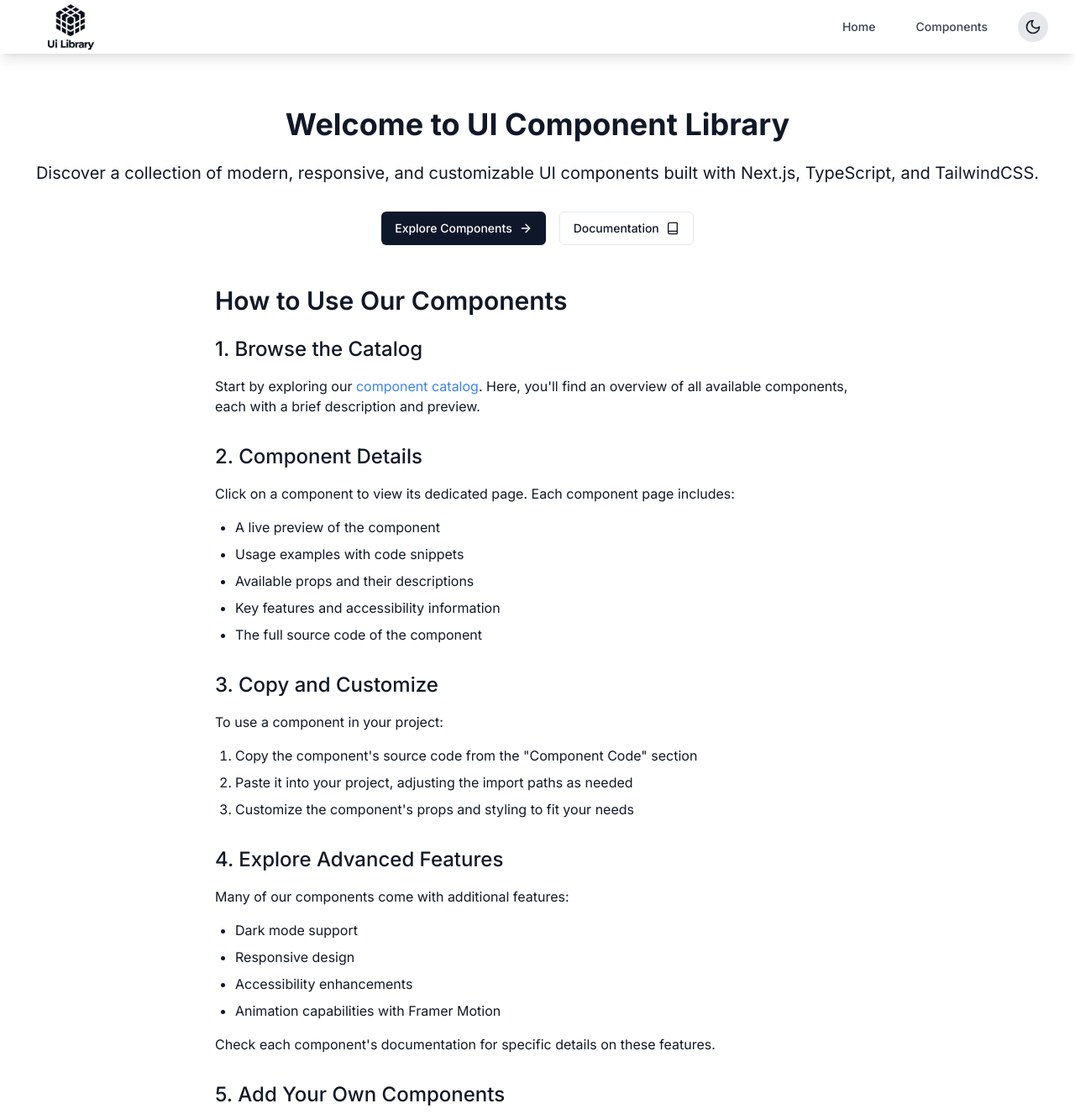
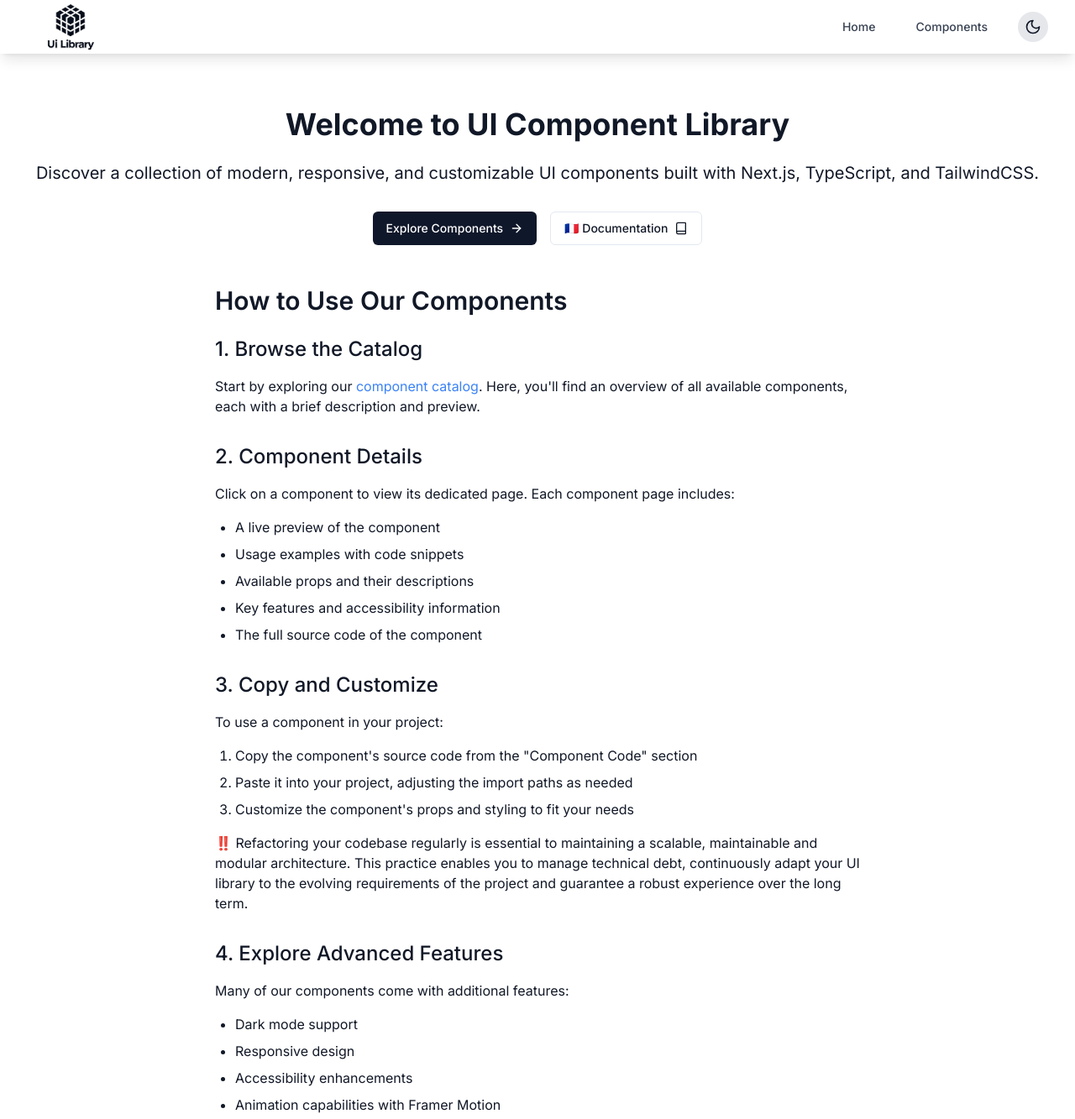
Before and after one commit to Florence-Martin/UI-Library, a Next.js app: page / in a window 1280 px wide. Shown: the top 1333 px of the page at 84% size. Built offline with nearby package versions, Linux system fonts and the light colour scheme.

Commit message:
doc: updated-use a component in your project

```diff
--- a/app/page.tsx
+++ b/app/page.tsx
@@ -21,16 +21,19 @@ export default function Home() {
           components built with Next.js, TypeScript, and TailwindCSS.
         </p>
         <div className="flex justify-center space-x-4">
-          <Link href="/catalog">
+          <Link href="/catalog" aria-label="Explore Components">
             <Button>
               Explore Components
-              <ArrowRight className="ml-2 h-4 w-4" />
+              <ArrowRight className="ml-2 h-4 w-4" aria-hidden="true" />
             </Button>
           </Link>
-          <Link href="/technical-documentation">
+          <Link
+            href="/technical-documentation"
+            aria-label="Technical Documentation"
+          >
             <Button variant="outline">
-              Documentation
-              <Book className="ml-2 h-4 w-4" />
+              🇫🇷 Documentation
+              <Book className="ml-2 h-4 w-4" aria-hidden="true" />
             </Button>
           </Link>
         </div>
@@ -85,6 +88,13 @@ export default function Home() {
                 needs
               </li>
             </ol>
+            <p className="mt-4">
+              ‼️ Refactoring your codebase regularly is essential to maintaining
+              a scalable, maintainable and modular architecture. This practice
+              enables you to manage technical debt, continuously adapt your UI
+              library to the evolving requirements of the project and guarantee
+              a robust experience over the long term.
+            </p>
           </section>
 
           <section>
```
